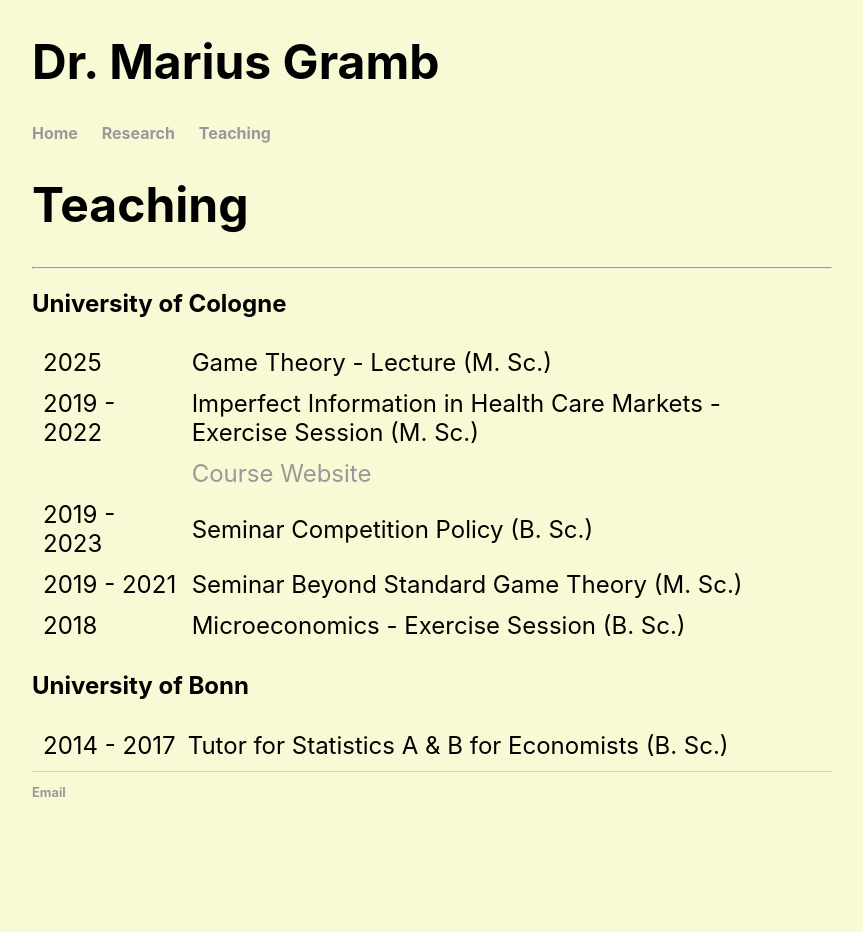
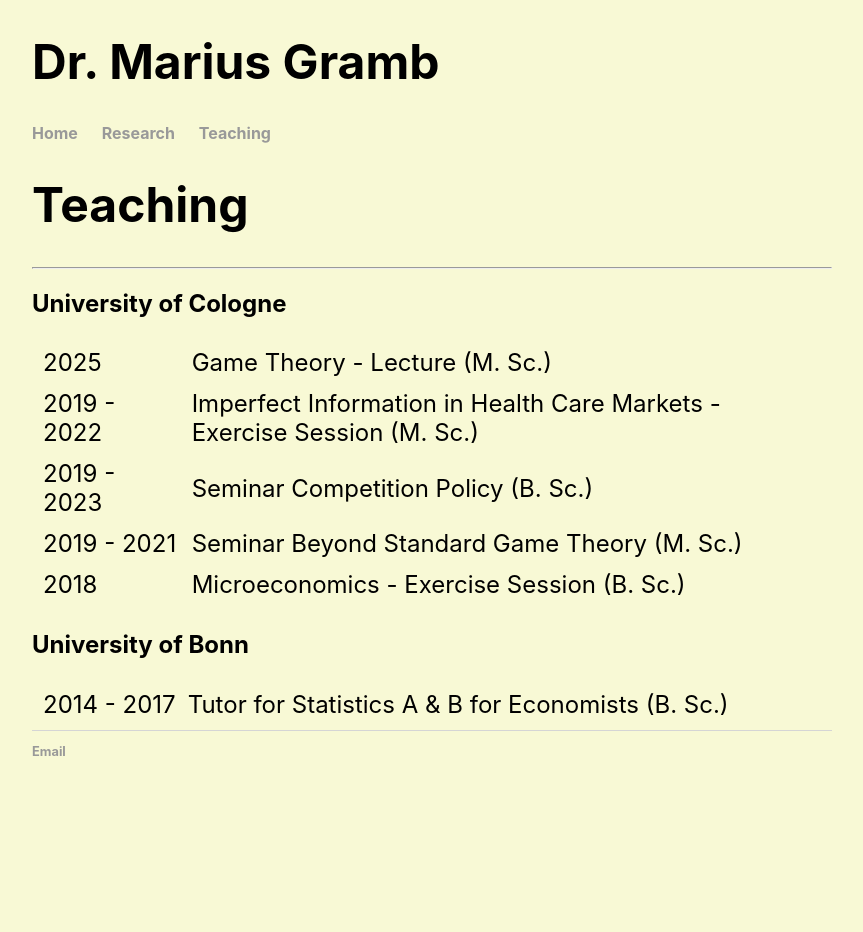
Before and after one commit to mariusgramb/mariusgramb.github.io, a Jekyll site: the page built from teaching.html, in a window 1280 px wide. Shown: the whole page, without its empty margins (208-1071 px from the left). Built offline with Jekyll 4.4.1, drawn with Linux system fonts in a browser that asks for light colours.

Commit message:
Course Website Health Care deleted

```diff
--- a/teaching.html
+++ b/teaching.html
@@ -14,10 +14,6 @@
 				<tr>
 					<td>2019 - 2022</td>
 					<td>Imperfect Information in Health Care Markets - Exercise Session (M. Sc.) </td>
-				</tr>
-				<tr>
-					<td></td>
-					<td> <a href="https://github.com/schottmueller/infohealthecon/blob/master/plan.org">Course Website</a></td>
 				</tr>
 				<tr>
 					<td>2019 - 2023</td>
```
